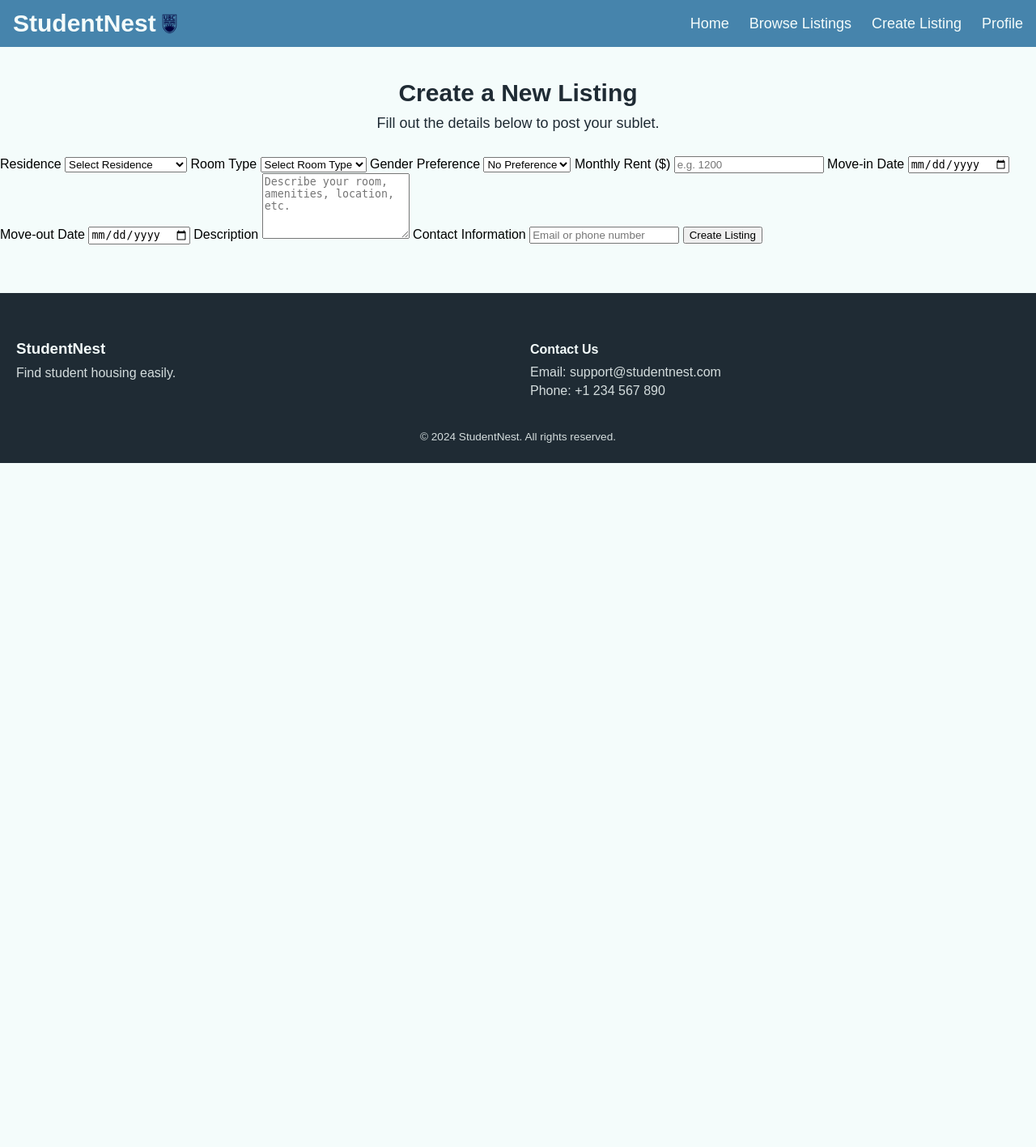
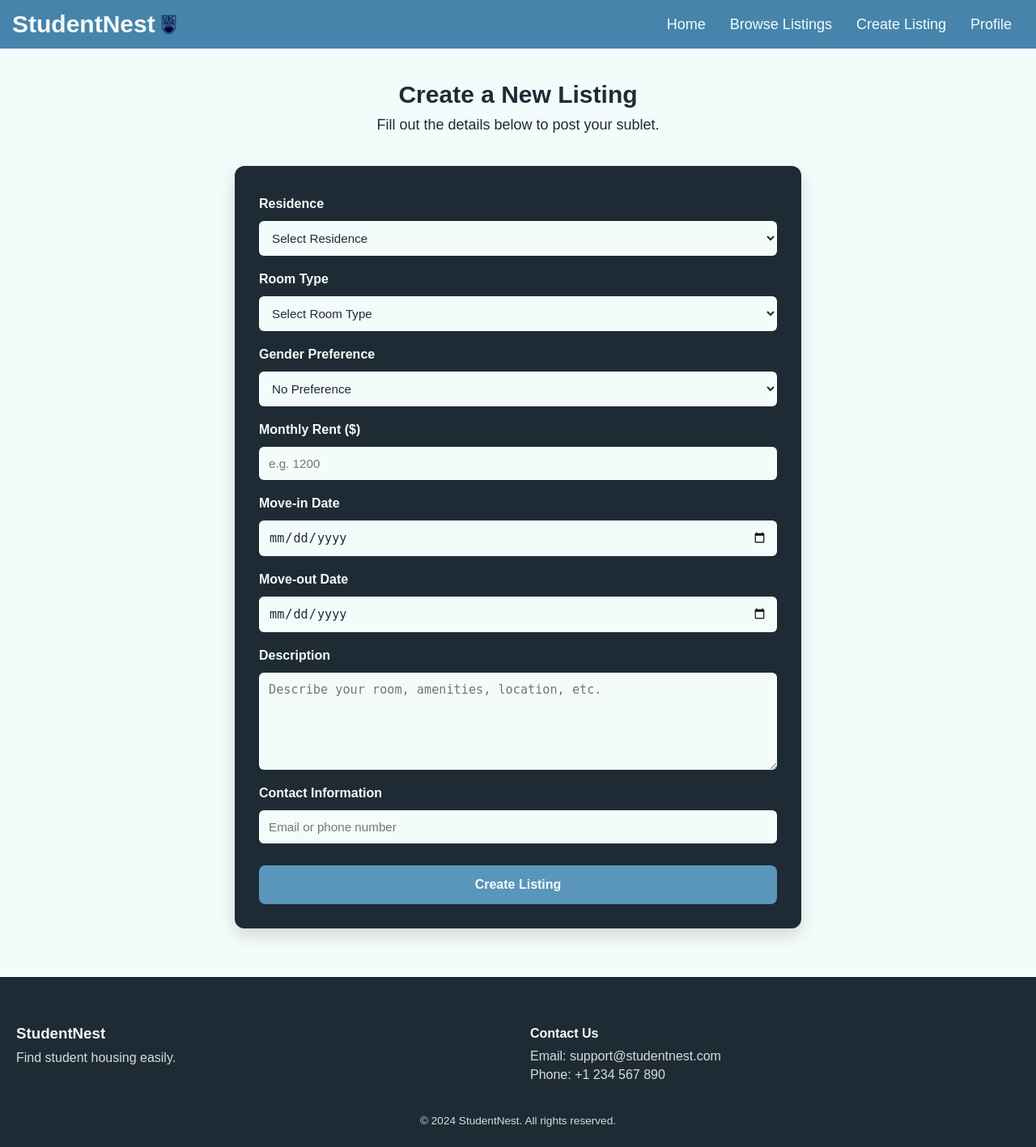
Before and after one commit to riya2117/ubc-housing-platform, a Flask app: page /create in a window 1280 px wide. Shown: the whole page at 81% size. Before the commit the page ends 572 px from the top, so only its background shows below. Run offline with Flask 3, Linux system fonts and the light colour scheme.

Commit message:
ui: refine navbar and finish create-listing page design

```diff
--- a/static/styles.css
+++ b/static/styles.css
@@ -21,29 +21,32 @@ body {
     text-decoration: none;
     color: #F4FCFB;
     font-size: 18px;
-    margin-left: 25px;
+    margin-left: 0;
     margin-bottom: 0;
     margin-top: 0;
-    display: inline-block;
-    transition: 0.3s ease;
+    padding: 10px 15px;
+    border-radius: 11px;
+    transition: all 0.25s ease;
 }
 
 .navbar a:hover {
-    color: #F4FCFB;
-    background-color: rgba(244, 252, 251, 0.2);
-
+    background-color: rgba(244, 252, 251, 0.15);
+    transform: translateY(-2px);
 }
 
 .navbar {
-    padding: 12px 16px;
+    height: 60px;
+    width: 100%;
+    box-sizing: border-box;
+    padding: 0 15px;
+
     display: flex;
-    flex-direction: row;
     align-items: center;
     justify-content: space-between;
+
+    background-color: #4684ac;
     color: #F4FCFB;
     background-color: #4684ac;
-    width: 100%;
-    box-sizing: border-box;
 }
 
 .left-navbar {
@@ -79,7 +82,7 @@ body {
 #search-form select,
 #search-form input {
     flex: 1;
-    min-width: 100px;
+    min-width: 95px;
     box-sizing: border-box;
     color: #F4FCFB;
     background-color: #1f2b34;
@@ -104,7 +107,7 @@ body {
     border-radius: 50%;
     font-size: 0.875rem;
     cursor: pointer;
-    transition: 0.3s ease;
+    transition: all 0.3s ease;
     height: 40px;
     width: 40px;
     margin: auto 0;
@@ -208,3 +211,76 @@ body {
     font-size: 0.85rem;
     opacity: 0.7;
 }
+
+/* ---------- CREATE LISTING PAGE ---------- */
+
+#create-form {
+    background-color: #1f2b34;
+    color: #F4FCFB;
+    width: 90%;
+    max-width: 700px;
+    margin: 40px auto 60px;
+    padding: 30px;
+    border-radius: 12px;
+    box-sizing: border-box;
+    box-shadow: 0 8px 20px rgba(0, 0, 0, 0.15);
+    display: flex;
+    flex-direction: column;
+    gap: 12px;
+}
+
+#create-form label {
+    font-weight: 600;
+    margin-top: 8px;
+}
+
+#create-form select,
+#create-form input,
+#create-form textarea {
+    width: 100%;
+    box-sizing: border-box;
+
+    background-color: #F4FCFB;
+    color: #1f2b34;
+
+    border: none;
+    border-radius: 6px;
+
+    padding: 12px;
+    font-size: 0.95rem;
+}
+
+#create-form textarea {
+    resize: vertical;
+    min-height: 120px;
+}
+
+#create-form select:focus,
+#create-form input:focus,
+#create-form textarea:focus {
+    outline: 2px solid #5a95bb;
+    outline-offset: 2px;
+}
+
+#create-form button {
+    margin-top: 15px;
+    width: 100%;
+
+    height: 48px;
+    border-radius: 8px;
+    border: none;
+
+    background-color: #5a95bb;
+    color: #F4FCFB;
+
+    font-size: 1rem;
+    font-weight: 600;
+    cursor: pointer;
+    transition: all 0.3s ease;
+}
+
+#create-form button:hover {
+    background-color: #3b82b6;
+    box-shadow: 4px 6px 12px rgba(0,0,0,0.4);
+    transform: translateY(-2px);
+}
```
